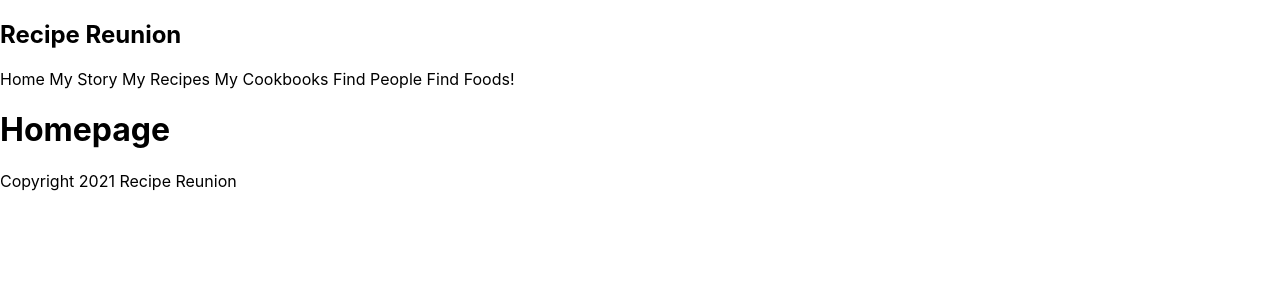
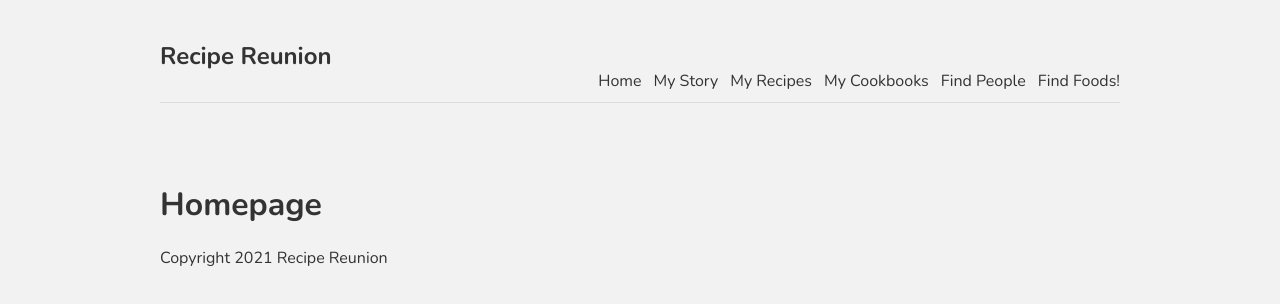
Before and after one commit to LeesahMasko/recipe_reunion_project, a Next.js app: page / in a window 1280 px wide. Shown: the top 304 px of the page. Built offline with nearby package versions, Linux system fonts and the light colour scheme.

Commit message:
adding a little general style

```diff
--- a/pages/components/Navbar.js
+++ b/pages/components/Navbar.js
@@ -3,7 +3,7 @@
 const Navbar = () => {
     return (
         <nav>
-            <div>
+            <div className="logo">
             <h1>Recipe Reunion</h1>
             </div>
             <Link href="/"><a> Home</a></Link>
--- a/styles/globals.css
+++ b/styles/globals.css
@@ -1,16 +1,42 @@
-html,
+@import url("https://fonts.googleapis.com/css2?family=Nunito:wght@300;400;600;700&display=swap");
+
 body {
-  padding: 0;
-  margin: 0;
-  font-family: -apple-system, BlinkMacSystemFont, Segoe UI, Roboto, Oxygen,
-    Ubuntu, Cantarell, Fira Sans, Droid Sans, Helvetica Neue, sans-serif;
+  background: #f2f2f2;
+  color: #333;
+  font-family: "Nunito";
 }
 
 a {
-  color: inherit;
+  color: #333;
   text-decoration: none;
 }
+.content {
+  max-width: 960px;
+  margin: 0 auto;
+}
 
-* {
-  box-sizing: border-box;
+nav {
+  margin: 10px auto 80px;
+  padding: 10px 0;
+  display: flex;
+  justify-content: flex-end;
+  align-items: flex-end;
+  border-bottom: 1px solid #ddd;
 }
+
+nav a {
+  margin-left: 12px;
+}
+
+nav .logo {
+  margin-right: auto;
+}
+
+footer {
+  display: block;
+  text-align: center;
+  padding: 30px 0;
+  margin-top: 60px;
+  color: #777;
+  border-top: 1px solid #eaeaea;
+}
```
